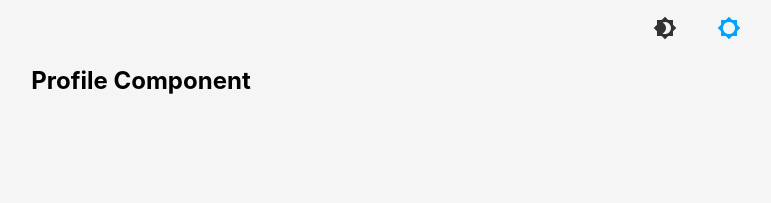
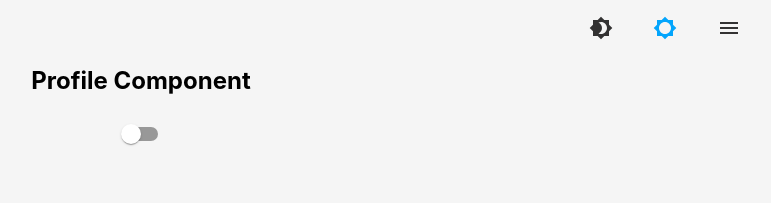
Before and after one commit to shabanov1903/react-course, a React (Create React App) app in the folder homework/: page /profile in a window 1280 px wide. Shown: the top 203 px of the page, without its empty margins (499-1270 px from the left). Built offline with nearby package versions, Linux system fonts and the light colour scheme.

Commit message:
Introduction to redux

```diff
--- a/homework/src/App.js
+++ b/homework/src/App.js
@@ -1,5 +1,5 @@
 import './App.scss';
-import Theme from './components/theme/Theme';
+import Header from './components/header/Header';
 import { ThemeProvider } from '@mui/material/styles';
 import { useState } from 'react';
 import { Themes } from './styles/Themes';
@@ -23,7 +23,7 @@ function App() {
     <Provider store={store}>
       <ThemeProvider theme={theme}>
         <BrowserRouter>
-          <Theme setTheme={setTheme}/>
+          <Header setTheme={setTheme}/>
           <Routes>
             <Route path="/" element={<Menu/>}/>
             <Route path="/profile" element={<Profile/>}/>
--- a/homework/src/components/theme/Theme.jsx
+++ b/homework/src/components/header/Header.jsx
@@ -1,10 +1,16 @@
-import './Theme.scss'
+import './Header.scss'
 import Button from '@mui/material/Button';
 import Brightness4Icon from '@mui/icons-material/Brightness4';
 import Brightness5Icon from '@mui/icons-material/Brightness5';
+import MenuIcon from '@mui/icons-material/Menu';
 import { Themes, dark, light } from '../../styles/Themes';
+import React from 'react';
+import {
+  useNavigate
+} from "react-router-dom";
 
 export default function Theme({setTheme}) {
+  const navigate = useNavigate();
     return(
       <div className='theme-container'>
         <Button
@@ -17,6 +23,11 @@ export default function Theme({setTheme}) {
             onClick={() => setTheme(Themes.light)}
             className="check-theme-button"
             sx={{color: light.palette.primary.main}}><Brightness5Icon/></Button>
+        <Button
+            variant="text"
+            onClick={() => navigate(``)}
+            className="check-theme-button"
+            sx={{color: dark.palette.primary.main}}><MenuIcon/></Button>
       </div>
     );
   }
--- a/homework/src/components/profile/Profile.jsx
+++ b/homework/src/components/profile/Profile.jsx
@@ -1,12 +1,26 @@
 import React from 'react';
 import PropTypes from 'prop-types';
 import './Profile.scss';
+import Switch from '@mui/material/Switch';
+import { check } from 'services/store/profile';
+import { useSelector, useDispatch } from 'react-redux';
 
-const Profile = () => (
-  <div className="Profile">
-    <h2>Profile Component</h2>
-  </div>
-);
+const Profile = () => {
+  // @ts-ignore
+  let checked = useSelector((state) => state.profile.isCheck);
+  // @ts-ignore
+  const dispatch = useDispatch();
+
+  return (
+    <div className="Profile">
+      <h2>Profile Component</h2>
+      <Switch
+        checked={checked}
+        onChange={() => dispatch(check())}
+        inputProps={{ 'aria-label': 'controlled' }}
+      />
+    </div>
+)};
 
 Profile.propTypes = {};
 
--- /dev/null
+++ b/homework/src/services/store/profile.js
@@ -0,0 +1,17 @@
+import { createSlice } from '@reduxjs/toolkit'
+
+export const profileSlice = createSlice({
+  name: 'profile',
+  initialState: {
+    isCheck: false
+  },
+  reducers: {
+    check: (state) => {
+      state.isCheck = !state.isCheck;
+    }
+  },
+})
+
+export const { check } = profileSlice.actions
+
+export default profileSlice.reducer
--- a/homework/src/services/store/store.js
+++ b/homework/src/services/store/store.js
@@ -1,8 +1,10 @@
 import { configureStore } from '@reduxjs/toolkit'
 import messengerReducer from './messenger'
+import profileReducer from './profile'
 
 export default configureStore({
   reducer: {
-    messenger: messengerReducer
+    messenger: messengerReducer,
+    profile: profileReducer
   },
 })
```
Also changed, not shown: homework/src/components/header/Header.scss (renamed from homework/src/components/theme/Theme.scss).
